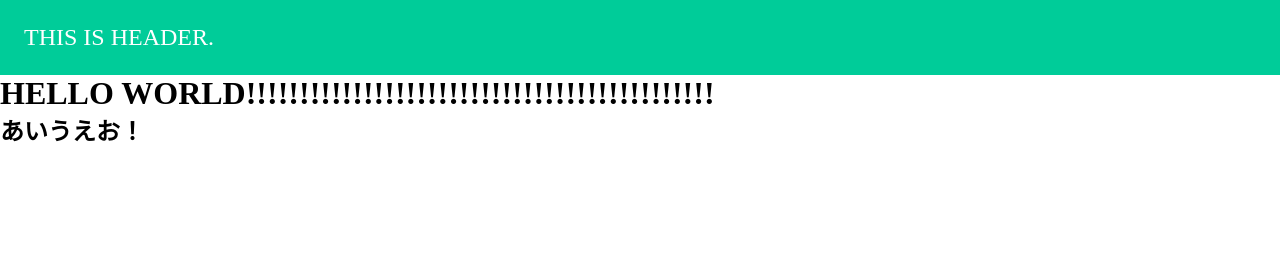
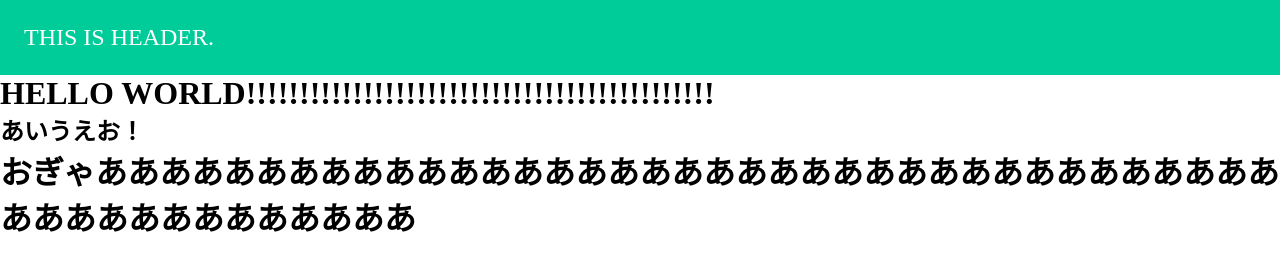
Before and after one commit to shimahi/hello_git, a plain HTML site: page index.html in a window 1280 px wide. Shown: the top 270 px of the page. Drawn offline with Linux system fonts and the light colour scheme.

Commit message:
よくない

```diff
--- a/index.html
+++ b/index.html
@@ -10,5 +10,6 @@
   <header class="header">THIS IS HEADER.</header>
   <h1>HELLO WORLD!!!!!!!!!!!!!!!!!!!!!!!!!!!!!!!!!!!!!!!!!!!!</h1>
   <h2>あいうえお！</h2>
+  <h1>おぎゃああああああああああああああああああああああああああああああああああああああああああああああああああ</h1>
 </body>
 </html>
```
